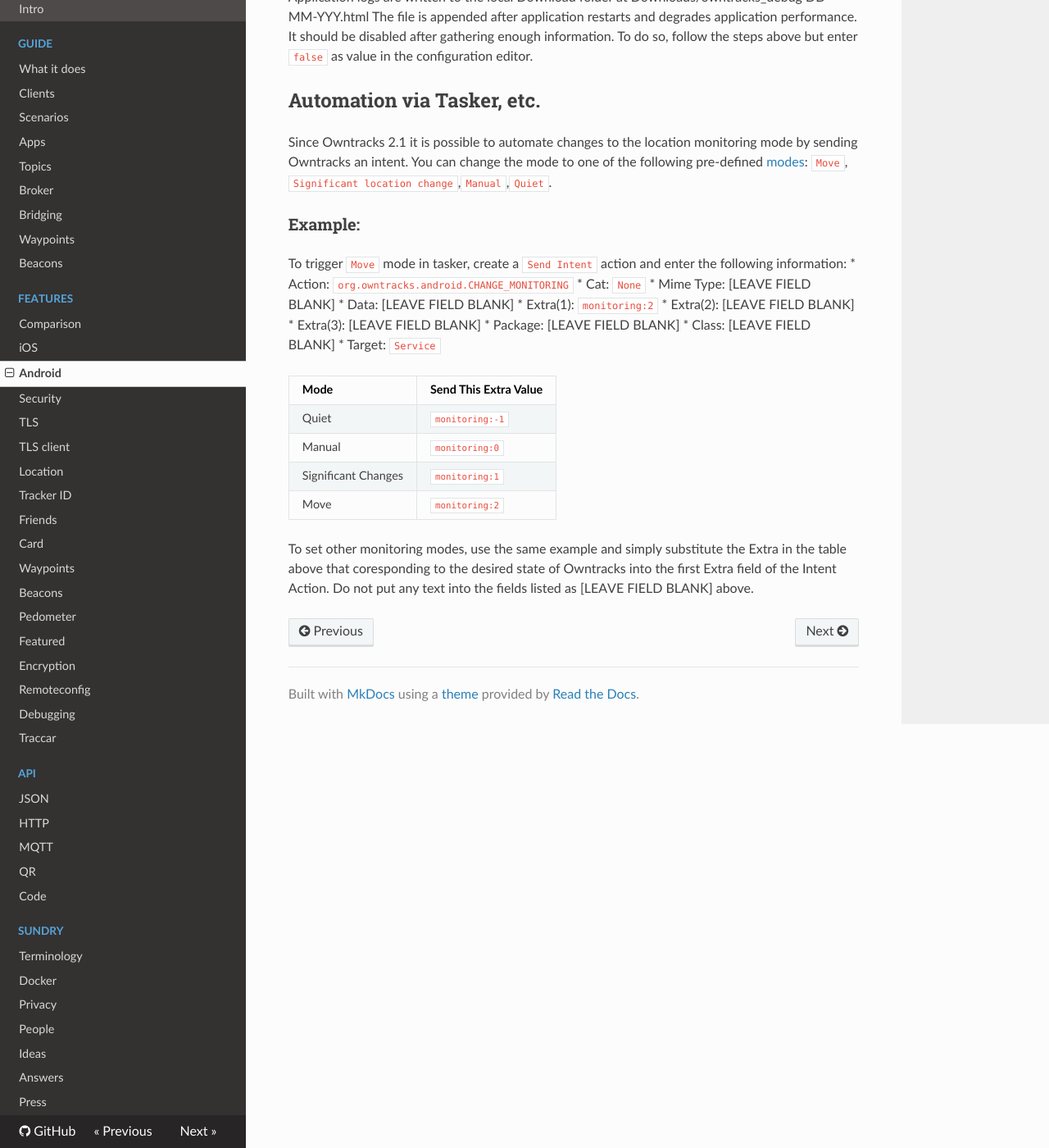
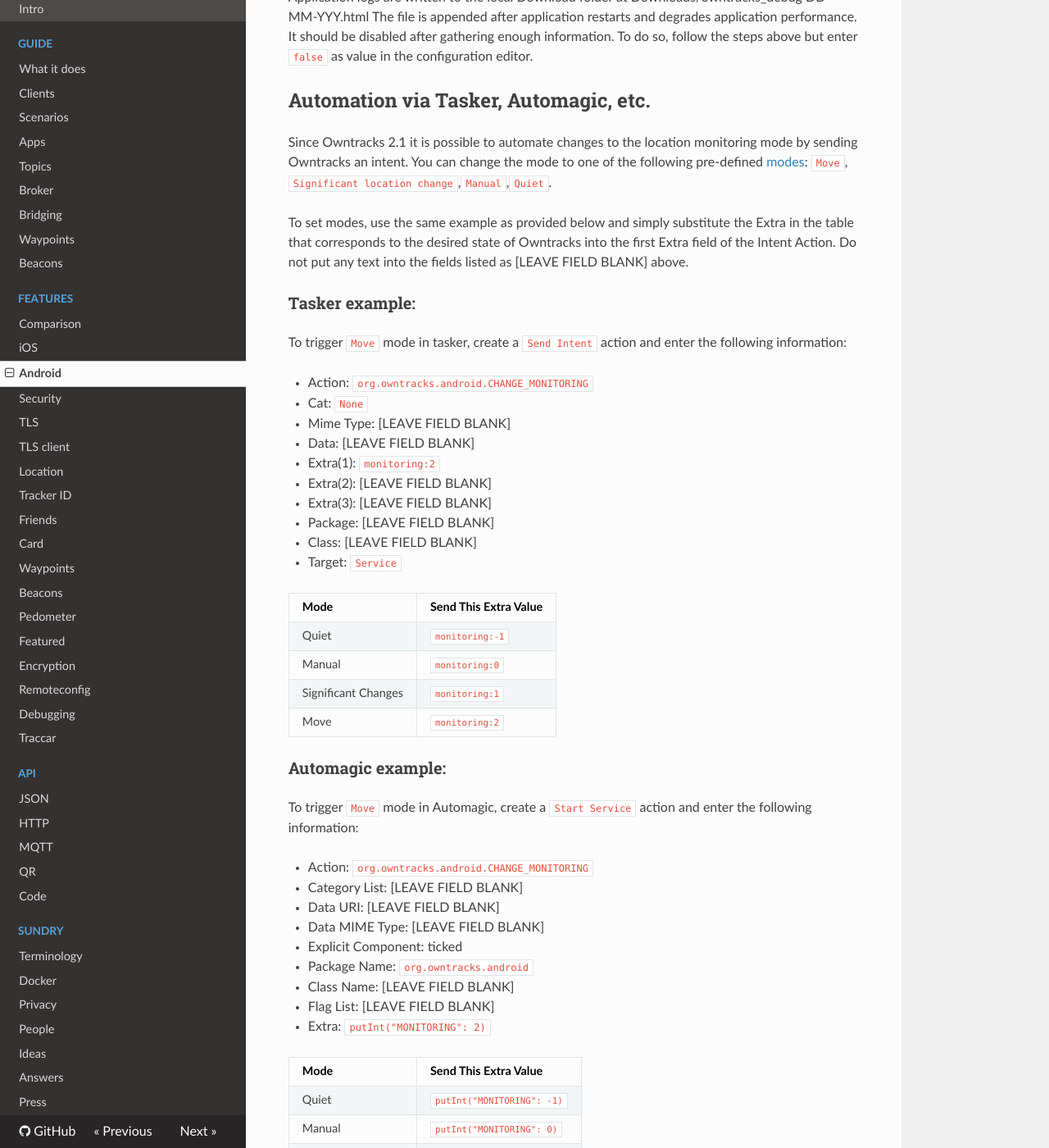
Before and after one commit to owntracks/booklet, an MkDocs documentation site: the page built from docs/features/android.md, in a window 1280 px wide and 1400 px high, scrolled down 1910 px. Shown: the whole window at 82% size. Built offline with MkDocs 1.6.1, drawn with Linux system fonts in a browser that asks for light colours; nearby versions of some CDN libraries; old or Windows-style settings are respelled for this version of MkDocs; some of the changed text lies outside the part shown.

Commit message:
Android Automagic example
Document how to program intents in Automagic, an automation utility similar to Tasker.

```diff
--- a/docs/features/android.md
+++ b/docs/features/android.md
@@ -51,12 +51,15 @@ To generate the logs, follow the next steps:
 Application logs are written to the local Download folder at Downloads/owntracks_debug DD-MM-YYY.html
 The file is appended after application restarts and degrades application performance. It should be disabled after gathering enough information. To do so, follow the steps above but enter `false` as value in the configuration editor.
 
-## Automation via Tasker, etc.
+## Automation via Tasker, Automagic, etc.
 
 Since Owntracks 2.1 it is possible to automate changes to the location monitoring mode by sending Owntracks an intent. You can change the mode to one of the following pre-defined [modes](https://owntracks.org/booklet/features/location/): `Move`, `Significant location change`,`Manual`,`Quiet`.
 
-### Example:
+To set modes, use the same example as provided below and simply substitute the Extra in the table that corresponds to the desired state of Owntracks into the first Extra field of the Intent Action.  Do not put any text into the fields listed as [LEAVE FIELD BLANK] above.
+
+### Tasker example:
 To trigger `Move` mode in tasker, create a `Send Intent` action and enter the following information:
+
 * Action: `org.owntracks.android.CHANGE_MONITORING`
 * Cat: `None`
 * Mime Type: [LEAVE FIELD BLANK]
@@ -75,4 +78,24 @@ To trigger `Move` mode in tasker, create a `Send Intent` action and enter the fo
 |Significant Changes|`monitoring:1`|
 |Move|`monitoring:2`|
 
-To set other monitoring modes, use the same example and simply substitute the Extra in the table above that coresponding to the desired state of Owntracks into the first Extra field of the Intent Action.  Do not put any text into the fields listed as [LEAVE FIELD BLANK] above.
+
+
+### Automagic example:
+To trigger `Move` mode in Automagic, create a `Start Service` action and enter the following information:
+
+* Action: `org.owntracks.android.CHANGE_MONITORING`
+* Category List: [LEAVE FIELD BLANK]
+* Data URI: [LEAVE FIELD BLANK]
+* Data MIME Type: [LEAVE FIELD BLANK]
+* Explicit Component: ticked
+* Package Name: `org.owntracks.android`
+* Class Name: [LEAVE FIELD BLANK]
+* Flag List: [LEAVE FIELD BLANK]
+* Extra: `putInt("MONITORING": 2)`
+
+| Mode  | Send This Extra Value|
+|---|---|
+|Quiet|`putInt("MONITORING": -1)`|
+|Manual|`putInt("MONITORING": 0)`|
+|Significant Changes|`putInt("MONITORING": 1)`|
+|Move|`putInt("MONITORING": 2)`|
```
